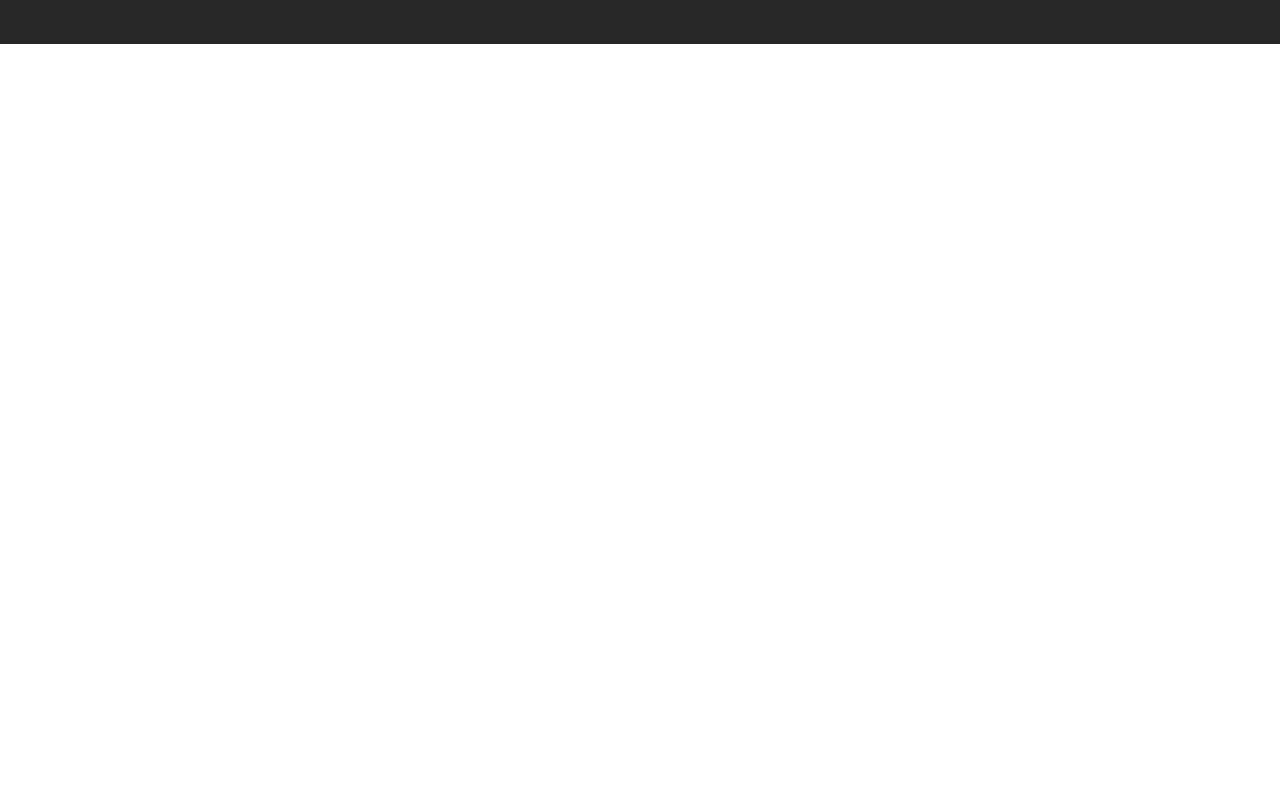
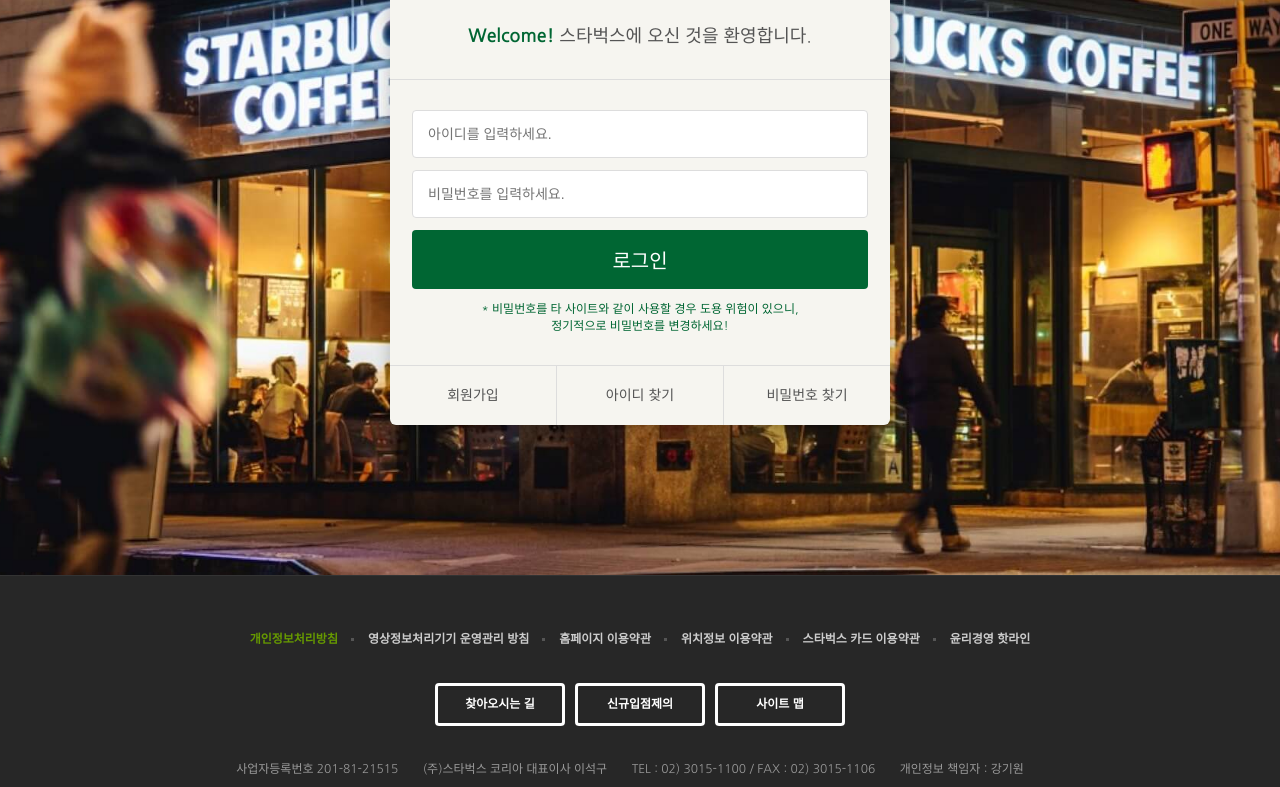
Before and after one commit to LeeGaHeee/starbucks, a plain HTML site: page signin/index.html in a window 1280 px wide. Shown: the part 292-1079 px from the top of the page. Before the commit the page ends 800 px from the top, so only its background shows below. Drawn offline with nearby package versions, Linux system fonts and the light colour scheme.

Commit message:
로그인 페이지 완성

```diff
--- /dev/null
+++ b/css/signin.css
@@ -0,0 +1,78 @@
+.signin {
+  margin-top: 120px;
+  padding: 100px 0 150px;
+  background-image: url("../images/signin_bg.jpg");
+  background-repeat: no-repeat;
+  background-position: center;
+  background-position: fixed;
+  background-size: cover;
+}
+.signin h1 {
+  color: #fff;
+  font-size: 30px;
+  font-weight: 700;
+  text-align: center;
+  margin-bottom: 24px;
+}
+.signin .signin__card {
+  width: 500px;
+  margin: 0 auto;
+  border-radius: 6px;
+  background-color: #F6F5F0;
+  box-shadow: 2px 2px 20px rgba(0, 0 ,0 ,.3);
+  color: #555;
+}
+.signin .signin__card h2 {
+  padding: 30px;
+  text-align: center;
+  font-size: 18px;
+  border-bottom: 1px solid #ddd;
+}
+.signin .signin__card h2 strong{
+  font-weight: 700;
+  color: #006633
+}
+.signin__card form {
+  padding: 30px 22px;
+}
+.signin__card form input{
+  width: 100%;
+  margin-bottom: 12px;
+  padding: 15px;
+  border: 1px solid #ddd;
+  border-radius: 4px;
+  outline: none;
+  box-sizing: border-box;
+  font-size: 14px
+}
+.signin__card form [type="submit"] {
+  background-color: #006633;
+  border: none;
+  color: #fff;
+  font-size: 20px;
+  cursor: pointer;
+}
+.signin__card form p {
+  font-size: 12px;
+  color: #006633;
+  text-align: center;
+}
+.signin__card .actions {
+  display: flex;
+  border-top: 1px solid #ddd;
+}
+.signin__card .actions a {
+  flex-grow: 1;
+  flex-basis: 0;
+  text-align: center;
+  padding: 20px;
+  color: #555;
+  font-size: 14px;
+  border-right: 1px solid #ddd;
+}
+.signin__card .actions a:last-child {
+  border-right: none;
+}
+.signin__card .actions a:hover {
+  text-decoration: underline;
+}
--- a/signin/index.html
+++ b/signin/index.html
@@ -28,7 +28,7 @@
   <link href="https://fonts.googleapis.com/css2?family=Nanum+Gothic:wght@400;700&display=swap" rel="stylesheet">
   <link rel="stylesheet" href="https://fonts.googleapis.com/icon?family=Material+Icons" />
   <link rel="stylesheet" href="../css/common.css" />
-  <link rel="stylesheet" href="https://unpkg.com/swiper@6.8.4/swiper-bundle.min.css" />
+  <link rel="stylesheet" href="../css/signin.css" />
 
   <script defer src="../js/common.js"></script>
 </head>
@@ -357,7 +357,26 @@
     </div>
   </header>
 
-  <section class="signin"></section>
+  <section class="signin">
+    <h1>로그인</h1>
+    <div class="signin__card">
+      <h2><strong>Welcome! </strong>스타벅스에 오신 것을 환영합니다.</h2>
+      <form>
+        <input type="text" placeholder="아이디를 입력하세요. " />
+        <input type="text" placeholder="비밀번호를 입력하세요. " />
+        <input type="submit" value="로그인">
+        <p>
+          * 비밀번호를 타 사이트와 같이 사용할 경우 도용 위험이 있으니, <br />
+          정기적으로 비밀번호를 변경하세요!
+        </p>
+      </form>
+      <div class="actions">
+        <a href="javascript:void(0)">회원가입</a>
+        <a href="javascript:void(0)">아이디 찾기</a>
+        <a href="javascript:void(0)">비밀번호 찾기</a>
+      </div>
+    </div>
+  </section>
 
   <!-- FOOTER -->
   <footer>
```
